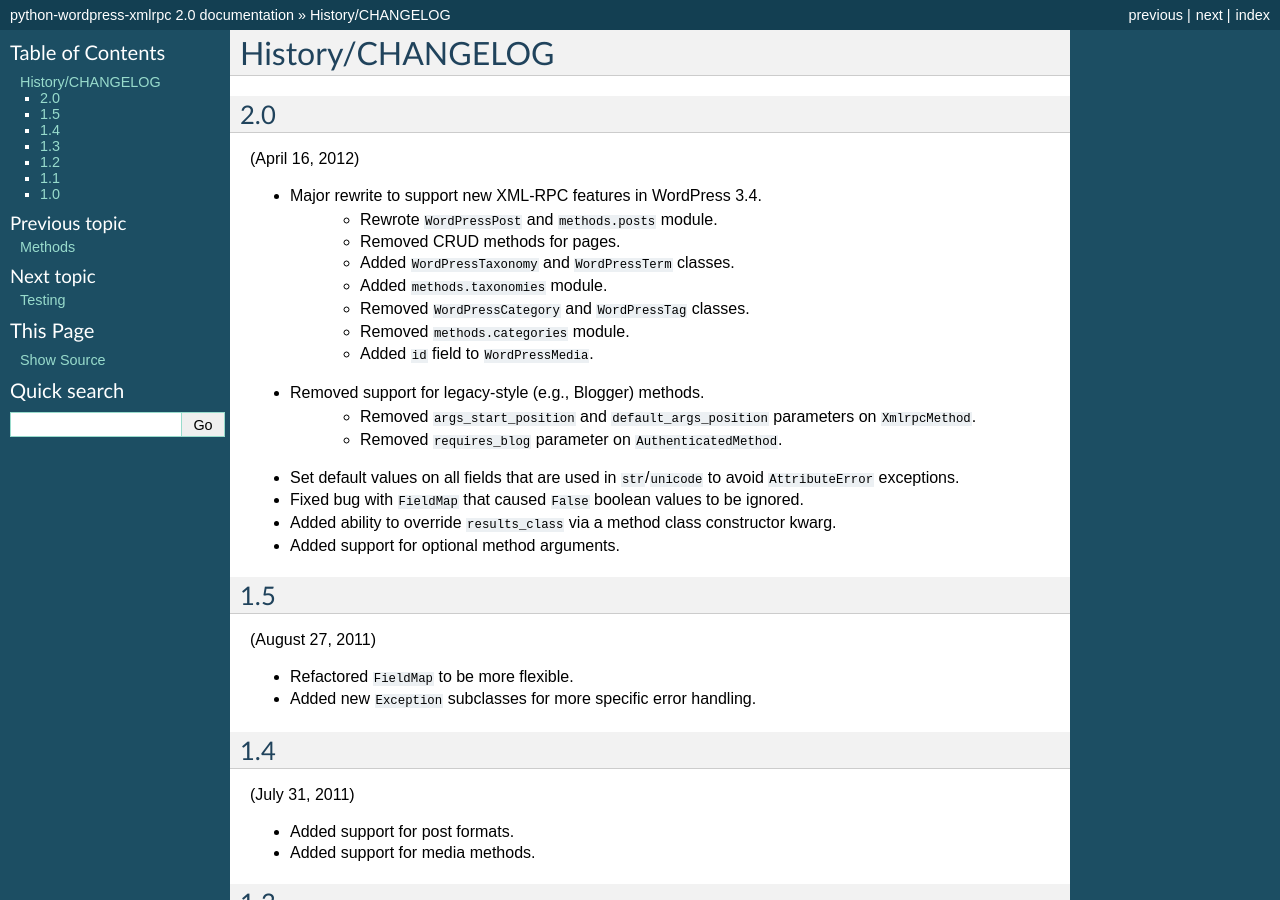
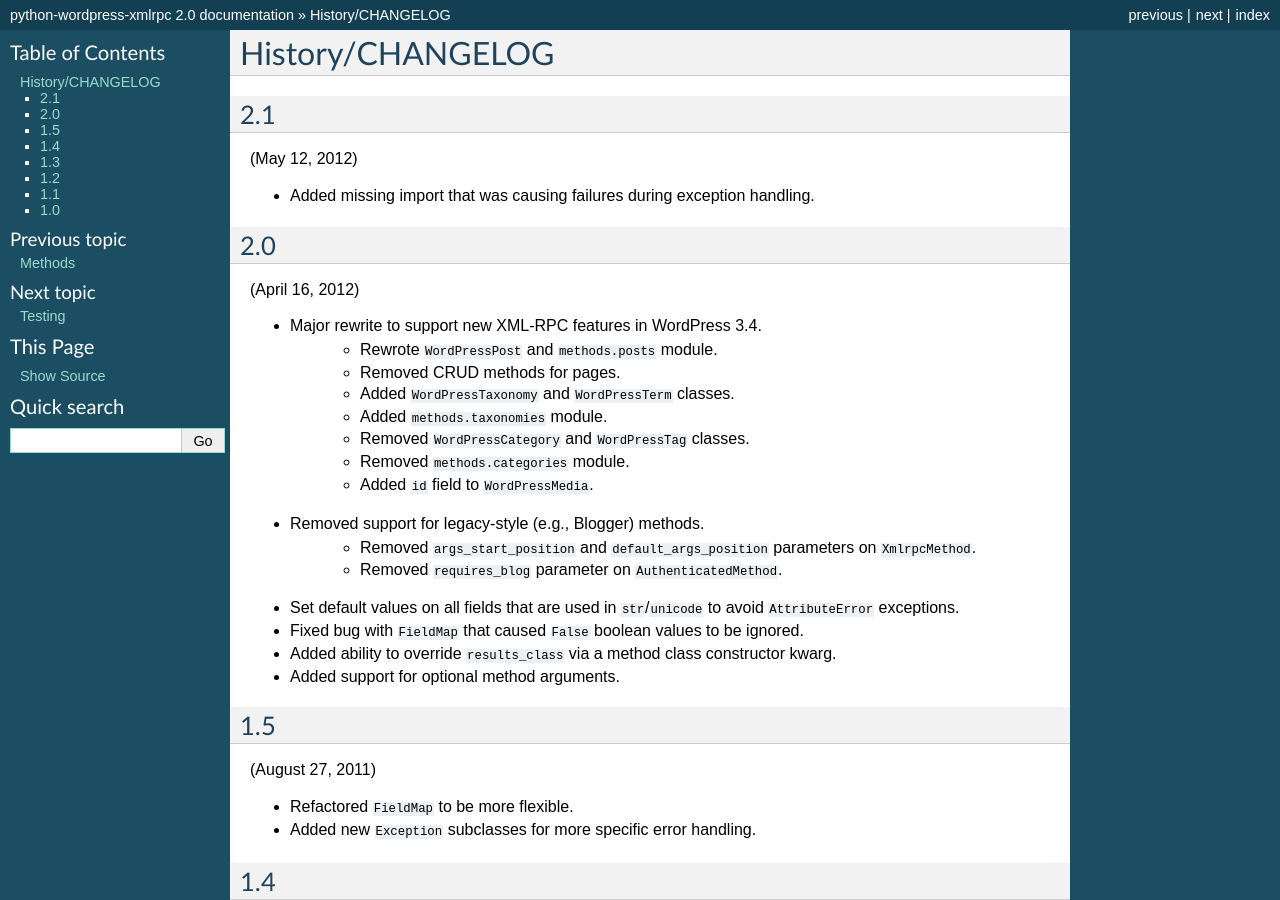
Before and after one commit to maxcutler/python-wordpress-xmlrpc, a Sphinx documentation site: the page built from docs/dev/changelog.rst, in a window 1280 px wide and 900 px high. Built offline with Sphinx 7.4.7, drawn with Linux system fonts in a browser that asks for light colours.

Commit message:
Added changelog entry for recent pull request.
See 16b3c29b4a/8b7a2ab8b1.

```diff
--- a/docs/dev/changelog.rst
+++ b/docs/dev/changelog.rst
@@ -1,5 +1,12 @@
 History/CHANGELOG
 =================
+
+2.1
+---
+
+(May 12, 2012)
+
+* Added missing import that was causing failures during exception handling.
 
 2.0
 ---
```
